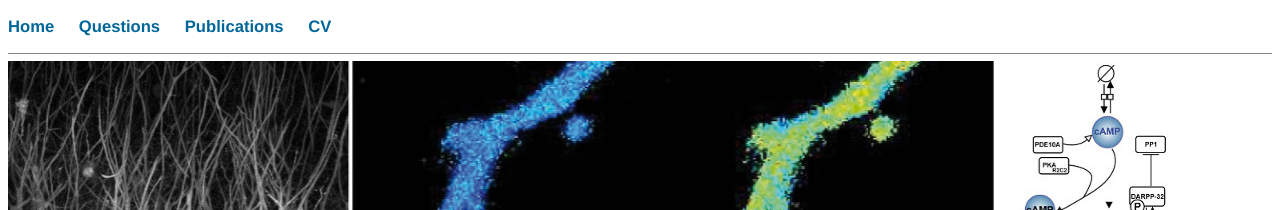
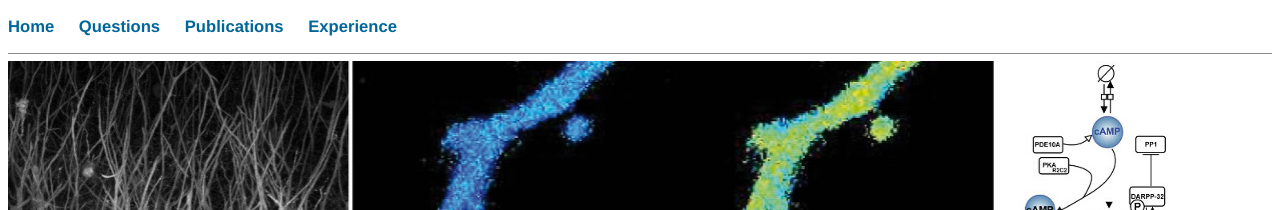
Before and after one commit to nicolasgervasi/nicolasgervasi.github.io, a Jekyll site: the page built from index.html, in a window 1280 px wide. Shown: the top 210 px of the page. Built offline with Jekyll 4.4.1, drawn with Linux system fonts in a browser that asks for light colours.

Commit message:
Update default.html

```diff
--- a/_layouts/default.html
+++ b/_layouts/default.html
@@ -11,7 +11,7 @@
 	        		<li><a href="/">Home</a></li>
 		        	<li><a href="/Questions">Questions</a></li>
 				<li><a href="/Publications">Publications</a></li>
-	        		<li><a href="/Experience">CV</a></li>
+	        		<li><a href="/CV">Experience</a></li>
 
 	    		</ul>
 			</nav>
```
